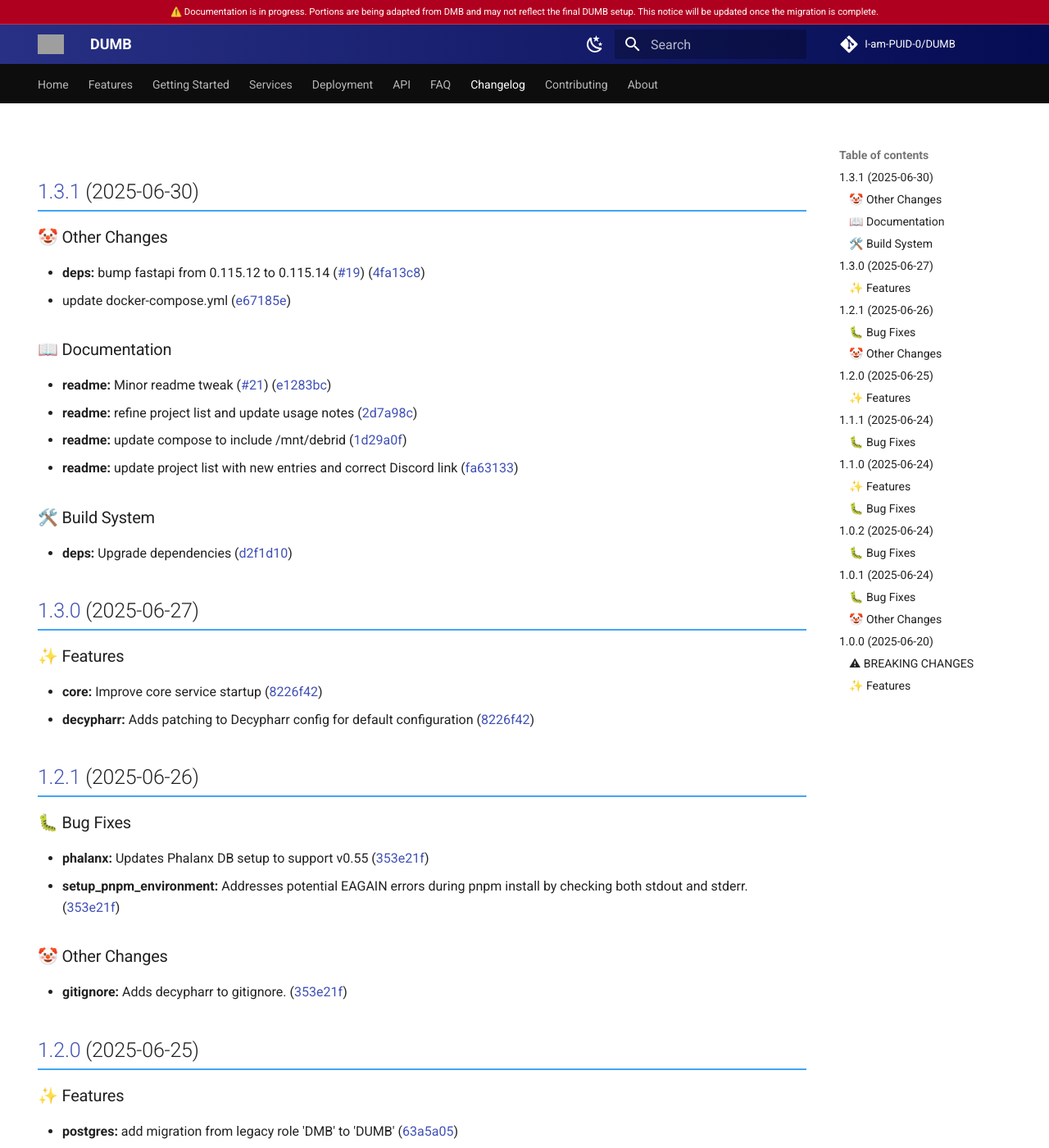
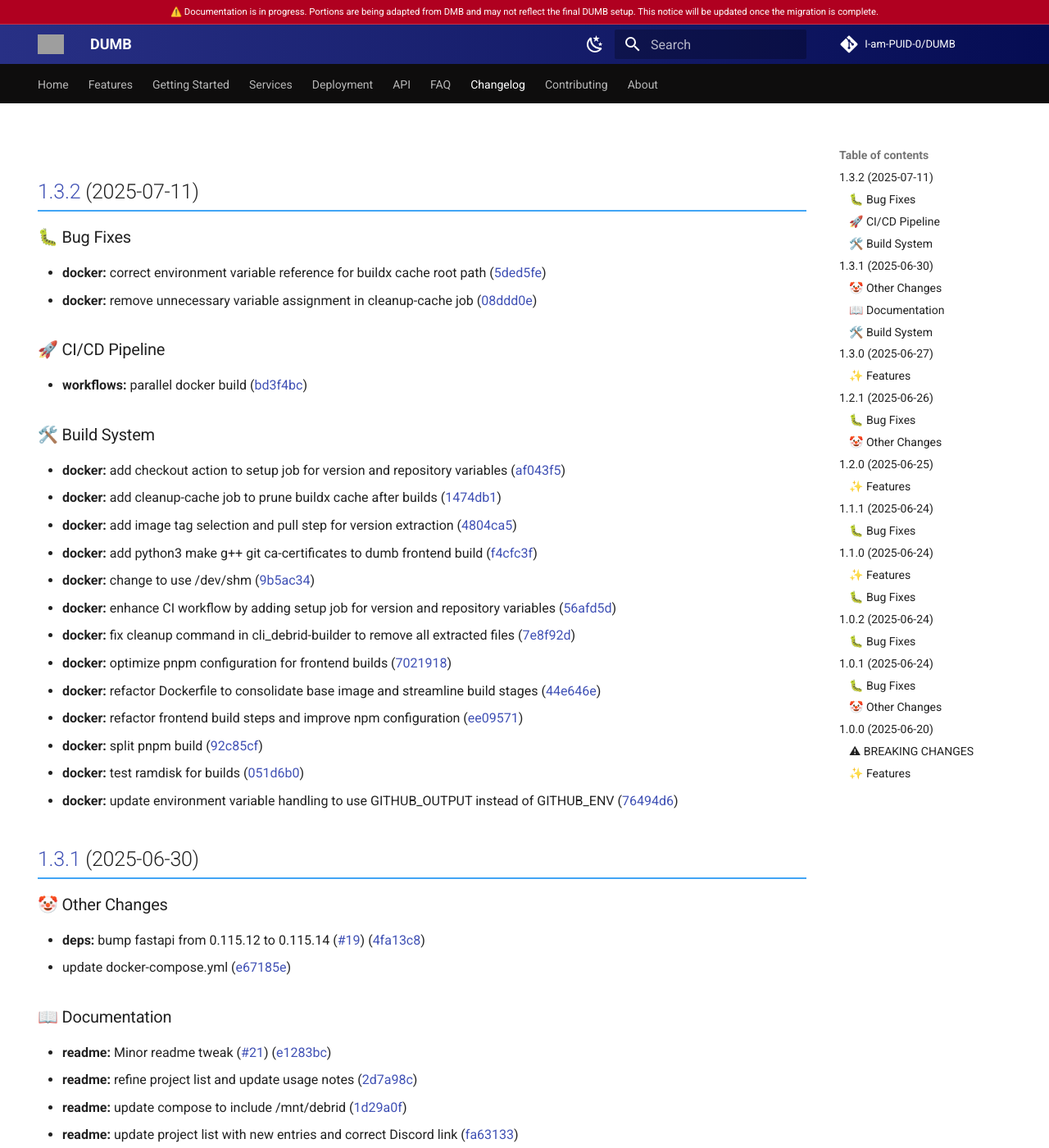
Before and after one commit to I-am-PUID-0/DUMB_docs, an MkDocs documentation site: the page built from docs/changelog.md, in a window 1280 px wide and 1400 px high. Shown: the whole window at 82% size. Built offline with MkDocs 1.6.1 and Material for MkDocs 9.7.7, drawn with Linux system fonts in a browser that asks for light colours; comment, search, counter and statistics services are not loaded; grey boxes are pictures that could not be loaded.

Commit message:
Update Changelog

```diff
--- a/docs/changelog.md
+++ b/docs/changelog.md
@@ -4,6 +4,36 @@ hide:
 ---
 
 # Changelog
+
+## [1.3.2](https://github.com/I-am-PUID-0/DUMB/compare/1.3.1...1.3.2) (2025-07-11)
+
+
+### 🐛 Bug Fixes
+
+* **docker:** correct environment variable reference for buildx cache root path ([5ded5fe](https://github.com/I-am-PUID-0/DUMB/commit/5ded5fea1b6e30f86ed2082c9b078d32d62793a4))
+* **docker:** remove unnecessary variable assignment in cleanup-cache job ([08ddd0e](https://github.com/I-am-PUID-0/DUMB/commit/08ddd0ea1482afd6fa2695203ff06eb9dc3f8051))
+
+
+### 🚀 CI/CD Pipeline
+
+* **workflows:** parallel docker build ([bd3f4bc](https://github.com/I-am-PUID-0/DUMB/commit/bd3f4bcd99df6352e6d769b7a3cf3a1b50af6a1e))
+
+
+### 🛠️ Build System
+
+* **docker:** add checkout action to setup job for version and repository variables ([af043f5](https://github.com/I-am-PUID-0/DUMB/commit/af043f55ede69bcdbc125ff1d1fcb4fd6b18ca1a))
+* **docker:** add cleanup-cache job to prune buildx cache after builds ([1474db1](https://github.com/I-am-PUID-0/DUMB/commit/1474db1078c25cdd91614b4a0015126112b89883))
+* **docker:** add image tag selection and pull step for version extraction ([4804ca5](https://github.com/I-am-PUID-0/DUMB/commit/4804ca5e9f970a4678eb093d156acd0a59840779))
+* **docker:** add python3 make g++ git ca-certificates to dumb frontend build ([f4cfc3f](https://github.com/I-am-PUID-0/DUMB/commit/f4cfc3f69bf0be2edbe38c3f717a5655d6ff7b25))
+* **docker:** change to use /dev/shm ([9b5ac34](https://github.com/I-am-PUID-0/DUMB/commit/9b5ac3428c4d3da9da7df8d029e98528a791f381))
+* **docker:** enhance CI workflow by adding setup job for version and repository variables ([56afd5d](https://github.com/I-am-PUID-0/DUMB/commit/56afd5dc80969d4d99905c9121527f55eff98e92))
+* **docker:** fix cleanup command in cli_debrid-builder to remove all extracted files ([7e8f92d](https://github.com/I-am-PUID-0/DUMB/commit/7e8f92d1e56f6ac20e8754febc6fb14cc0295c85))
+* **docker:** optimize pnpm configuration for frontend builds ([7021918](https://github.com/I-am-PUID-0/DUMB/commit/70219182f16377410e1f32ada8991fd85e9d6091))
+* **docker:** refactor Dockerfile to consolidate base image and streamline build stages ([44e646e](https://github.com/I-am-PUID-0/DUMB/commit/44e646e5d3147129dbb6f722d8d9e9c4dde84bb0))
+* **docker:** refactor frontend build steps and improve npm configuration ([ee09571](https://github.com/I-am-PUID-0/DUMB/commit/ee095715758d44dcc3811577f802e00eff1dfeaa))
+* **docker:** split pnpm build ([92c85cf](https://github.com/I-am-PUID-0/DUMB/commit/92c85cf20c3db9bcba0bfdf936c92b5d17570bc4))
+* **docker:** test ramdisk for builds ([051d6b0](https://github.com/I-am-PUID-0/DUMB/commit/051d6b09375f61049b9330e388b8bd2feb24e39f))
+* **docker:** update environment variable handling to use GITHUB_OUTPUT instead of GITHUB_ENV ([76494d6](https://github.com/I-am-PUID-0/DUMB/commit/76494d6abc80d24bb8a2c900be0f7395874cf187))
 
 ## [1.3.1](https://github.com/I-am-PUID-0/DUMB/compare/1.3.0...1.3.1) (2025-06-30)
 
```
